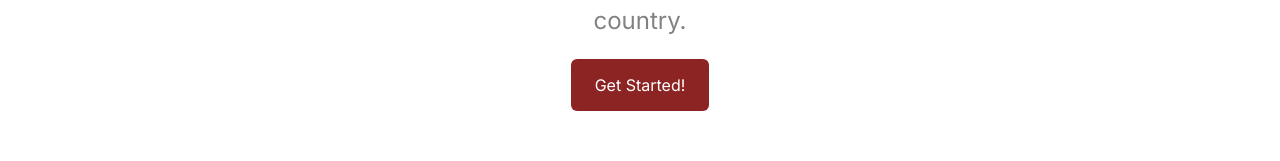
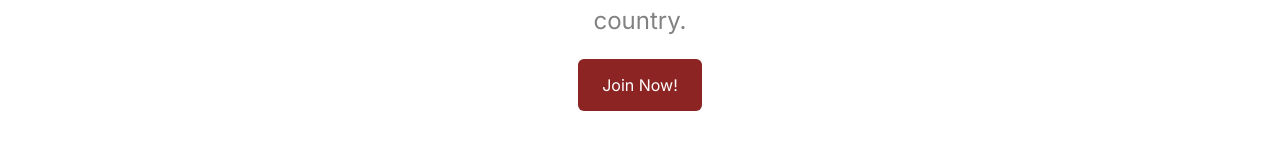
Before and after one commit to jamescasipong/isp-services, a React (Vite) app: page / in a window 1280 px wide. Shown: the part 433-594 px from the top of the page. Built offline with nearby package versions, Linux system fonts and the light colour scheme.

Commit message:
Update Home.jsx

```diff
--- a/src/components/sections/Home.jsx
+++ b/src/components/sections/Home.jsx
@@ -9,7 +9,7 @@ const Home = () => {
             <h1 className='font-bold text-6xl mb-5'>Welcome to iNTFibeR</h1>
             <p className='mb-5 description max-w-[600px] text-center'>iNTFiber is an ISP service provider in the Philippines that provides one of the fastest internet in the country.
             </p>
-            <Button link="#" label="Get Started!"></Button>
+            <Button link="#" label="Join Now!"></Button>
         </div>
 
         <div className='flex w-full flex-row flex-wrap-reverse sm:gap-[20px] gap-0'>
```
